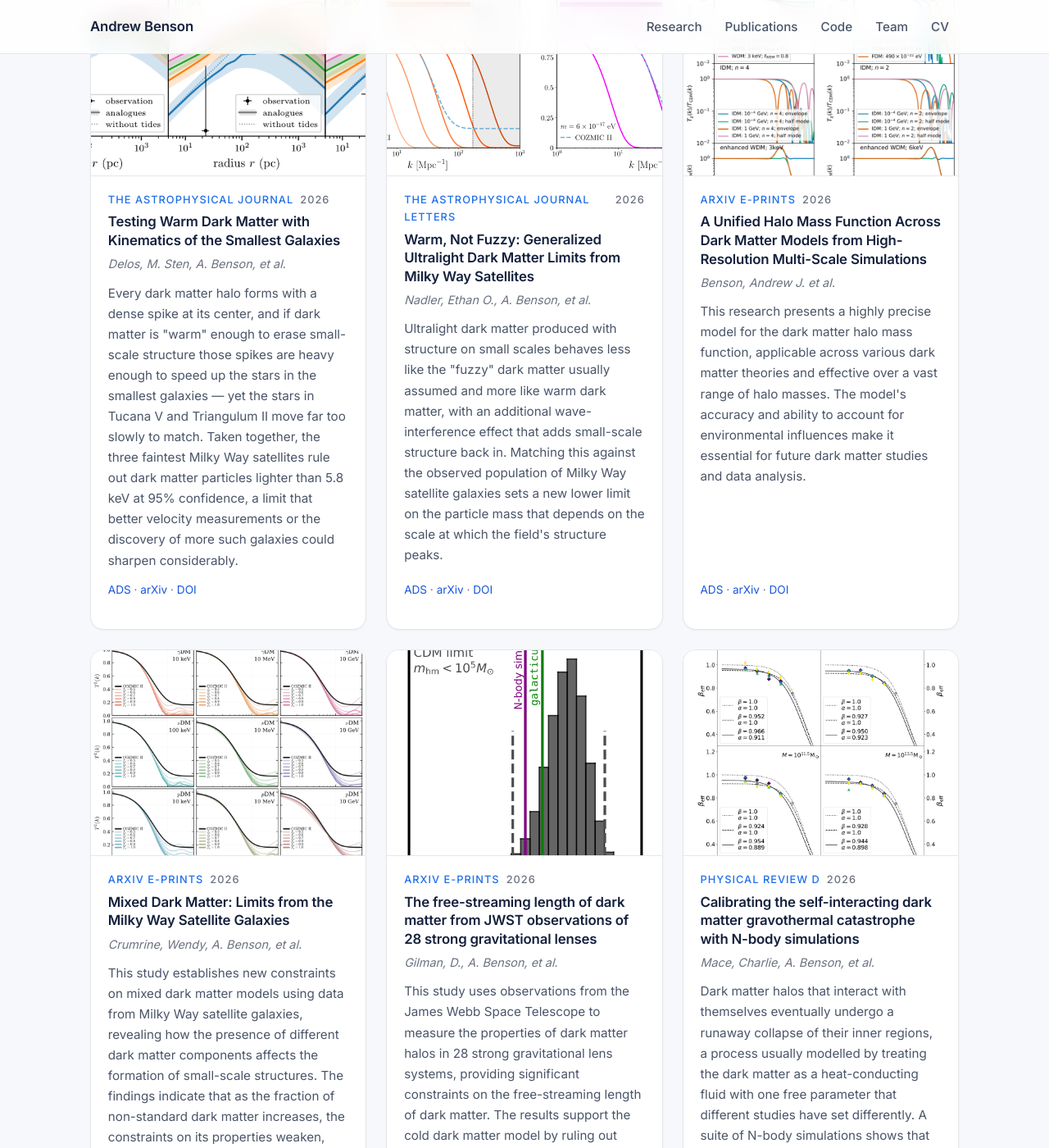
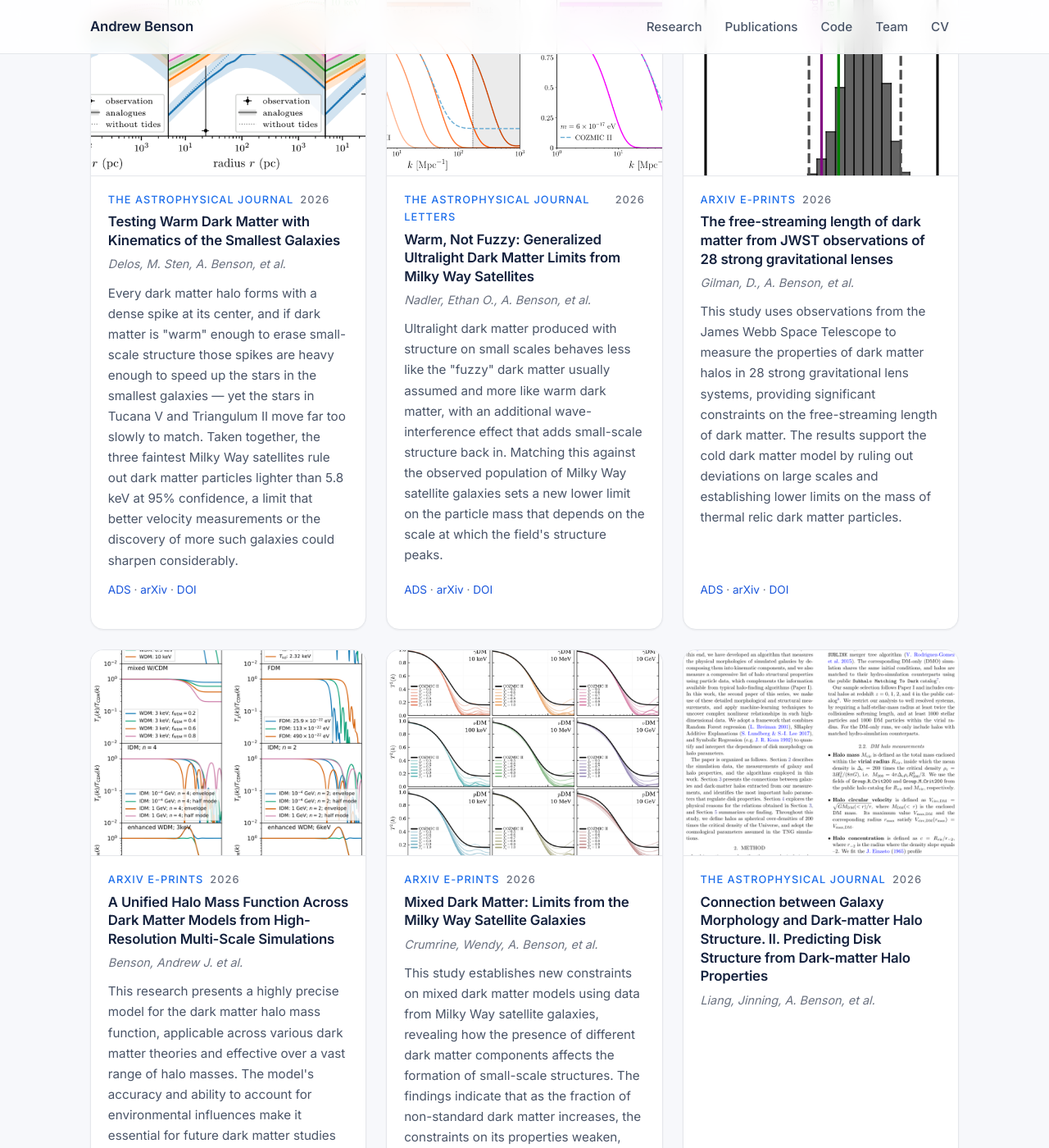
Before and after one commit to abensonca/abensonca.github.io, a Jekyll site: the page built from index.md, in a window 1280 px wide and 1400 px high, scrolled down 1491 px. Shown: the whole window at 82% size. Built offline with Jekyll 4.4.1, drawn with Linux system fonts in a browser that asks for light colours; some of the changed text lies outside the part shown.

Commit message:
chore: refresh papers from ADS

```diff
--- a/_data/papers.yml
+++ b/_data/papers.yml
@@ -28,6 +28,20 @@
     satellite galaxies sets a new lower limit on the particle mass that depends on the scale at which
     the field's structure peaks.
   figure: /assets/img/papers/2026ApJ..1006L..65N.png
+- bibcode: 2026arXiv260605277G
+  title: The free-streaming length of dark matter from JWST observations of 28 strong gravitational lenses
+  authors_short: Gilman, D., A. Benson, et al.
+  year: 2026
+  venue: arXiv e-prints
+  url: https://ui.adsabs.harvard.edu/abs/2026arXiv260605277G
+  arxiv: https://arxiv.org/abs/2606.05277
+  doi: 10.48550/arXiv.2606.05277
+  summary: This study uses observations from the James Webb Space Telescope to measure the properties
+    of dark matter halos in 28 strong gravitational lens systems, providing significant constraints on
+    the free-streaming length of dark matter. The results support the cold dark matter model by ruling
+    out deviations on large scales and establishing lower limits on the mass of thermal relic dark matter
+    particles.
+  figure: /assets/img/papers/2026arXiv260605277G.png
 - bibcode: 2026arXiv260612137B
   title: A Unified Halo Mass Function Across Dark Matter Models from High-Resolution Multi-Scale Simulations
   authors_short: Benson, Andrew J. et al.
@@ -55,31 +69,14 @@
     increases, the constraints on its properties weaken, highlighting the need for future surveys to refine
     these limits further.
   figure: /assets/img/papers/2026arXiv260610006C.png
-- bibcode: 2026arXiv260605277G
-  title: The free-streaming length of dark matter from JWST observations of 28 strong gravitational lenses
-  authors_short: Gilman, D., A. Benson, et al.
+- bibcode: 2026ApJ..1003...12L
+  title: Connection between Galaxy Morphology and Dark-matter Halo Structure. II. Predicting Disk Structure
+    from Dark-matter Halo Properties
+  authors_short: Liang, Jinning, A. Benson, et al.
   year: 2026
-  venue: arXiv e-prints
-  url: https://ui.adsabs.harvard.edu/abs/2026arXiv260605277G
-  arxiv: https://arxiv.org/abs/2606.05277
-  doi: 10.48550/arXiv.2606.05277
-  summary: This study uses observations from the James Webb Space Telescope to measure the properties
-    of dark matter halos in 28 strong gravitational lens systems, providing significant constraints on
-    the free-streaming length of dark matter. The results support the cold dark matter model by ruling
-    out deviations on large scales and establishing lower limits on the mass of thermal relic dark matter
-    particles.
-  figure: /assets/img/papers/2026arXiv260605277G.png
-- bibcode: 2026PhRvD.113j3011M
-  title: Calibrating the self-interacting dark matter gravothermal catastrophe with N-body simulations
-  authors_short: Mace, Charlie, A. Benson, et al.
-  year: 2026
-  venue: Physical Review D
-  url: https://ui.adsabs.harvard.edu/abs/2026PhRvD.113j3011M
-  arxiv: https://arxiv.org/abs/2504.13004
-  doi: 10.1103/x3lh-xfx9
-  summary: Dark matter halos that interact with themselves eventually undergo a runaway collapse of their
-    inner regions, a process usually modelled by treating the dark matter as a heat-conducting fluid with
-    one free parameter that different studies have set differently. A suite of N-body simulations shows
-    that this parameter does not depend on halo mass, concentration, or interaction strength, allowing
-    fast and consistent predictions without running new simulations.
-  figure: /assets/img/papers/2026PhRvD.113j3011M.png
+  venue: The Astrophysical Journal
+  url: https://ui.adsabs.harvard.edu/abs/2026ApJ..1003...12L
+  arxiv: https://arxiv.org/abs/2512.13822
+  doi: 10.3847/1538-4357/ae5821
+  summary: ''
+  figure: /assets/img/papers/2026ApJ..1003...12L.png
--- a/_data/papers_cache.yml
+++ b/_data/papers_cache.yml
@@ -1,8 +1,29 @@
 # Auto-generated by scripts/fetch_papers.py — do not edit by hand.
-# Durable cache of summaries, abstracts and figure paths, keyed by bibcode.
-# Never pruned: entries outlive rotation out of papers.yml.
+# Durable cache of model-generated summaries and figure paths, keyed
+# by bibcode. Never pruned: entries outlive rotation out of papers.yml.
 2026ApJ..1003...12L:
+  abstract: We investigate how galactic disk structures connect to the detailed properties of their host
+    dark-matter halos using the TNG50 simulation. From the hydrodynamic and matched dark-matter-only runs,
+    we measure a comprehensive list of halo properties describing density structure, angular momentum,
+    shape, assembly history, and environment. Using the morphological decomposition developed in Paper
+    I, we quantify the sizes, scale heights, and mass fractions of the disk components for galaxies at
+    0 ≤ z ≤ 4. A random forest regression shows that halo properties alone predict disk size and thickness
+    with high accuracy, while a symbolic regression (SR) provides compact empirical relations with slightly
+    lower accuracy. Disk height is consistently easier to predict than disk size, and lower-mass halos
+    yield higher accuracy than massive halos. Predictions based on halo properties measured in the hydro
+    simulations outperform those based on halos matched in the dark-matter-only simulation, reflecting
+    the imprint of baryonic restructuring on the inner halo. The SHAP analysis reveals the most informative
+    halo parameters include concentration, Einasto shape, global and inner spin, and recent mass accretion,
+    although their importance varies across disk properties. We show correlations between disk size and
+    the density─profile shape arise primarily from a disk-induced modification of the inner halo, rather
+    than a primordial connection. Finally, we point out that disks become more extended with respect to
+    their host halos at higher redshift in low-mass halos, while massive high-redshift halos show the
+    opposite trend. We provide SR-based prescriptions that accurately map halo properties to disk structures,
+    offering practical tools for galaxy─halo modeling.
+  arxiv: '2512.13822'
   figure: /assets/img/papers/2026ApJ..1003...12L.png
+  title: Connection between Galaxy Morphology and Dark-matter Halo Structure. II. Predicting Disk Structure
+    from Dark-matter Halo Properties
 2026ApJ..1006..125D:
   abstract: Every dark matter halo forms with a ρ ∝ r−1.5 density cusp at its center. For warm dark matter
     (WDM), these prompt cusps can be massive enough to influence the kinematics of dwarf galaxies. By
```
